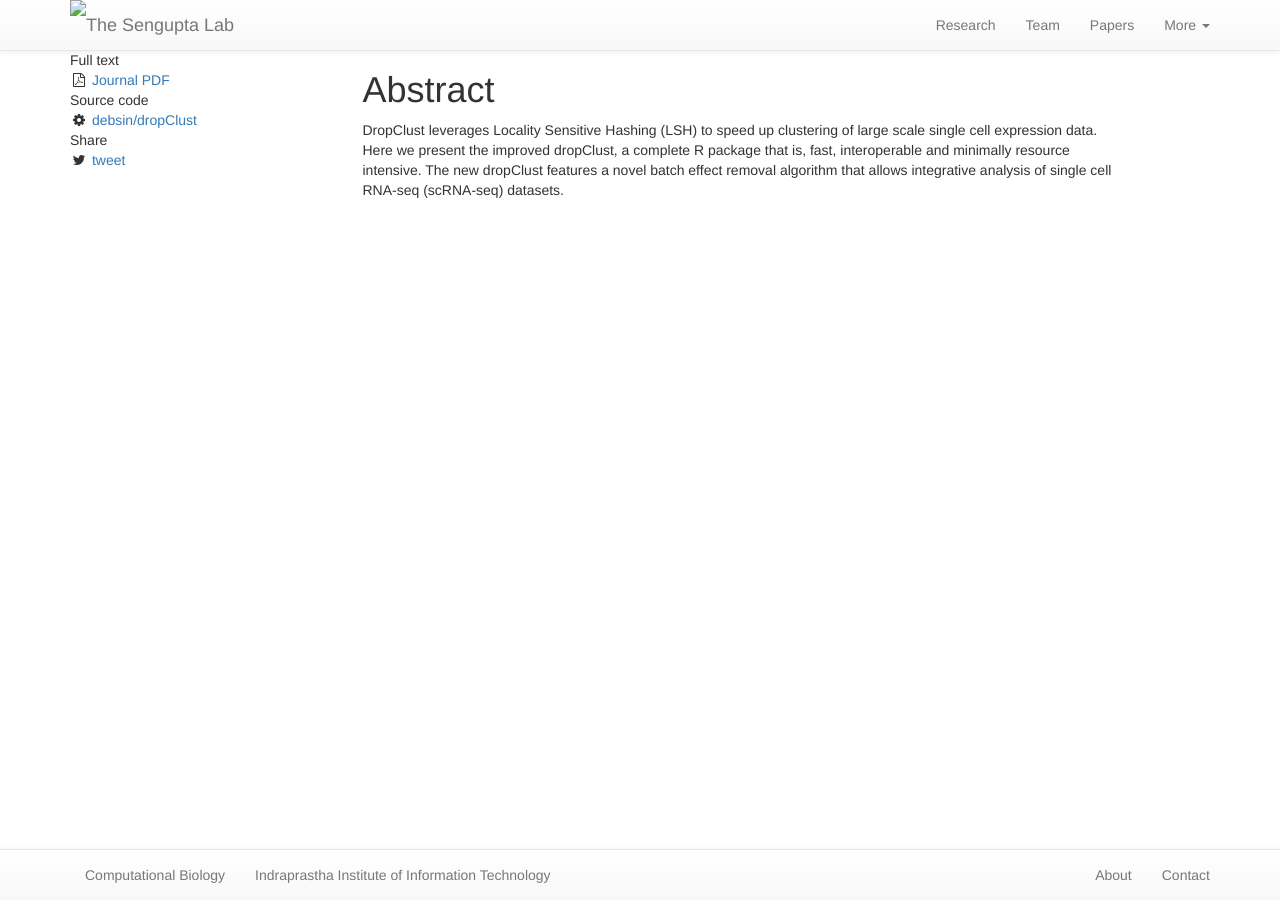
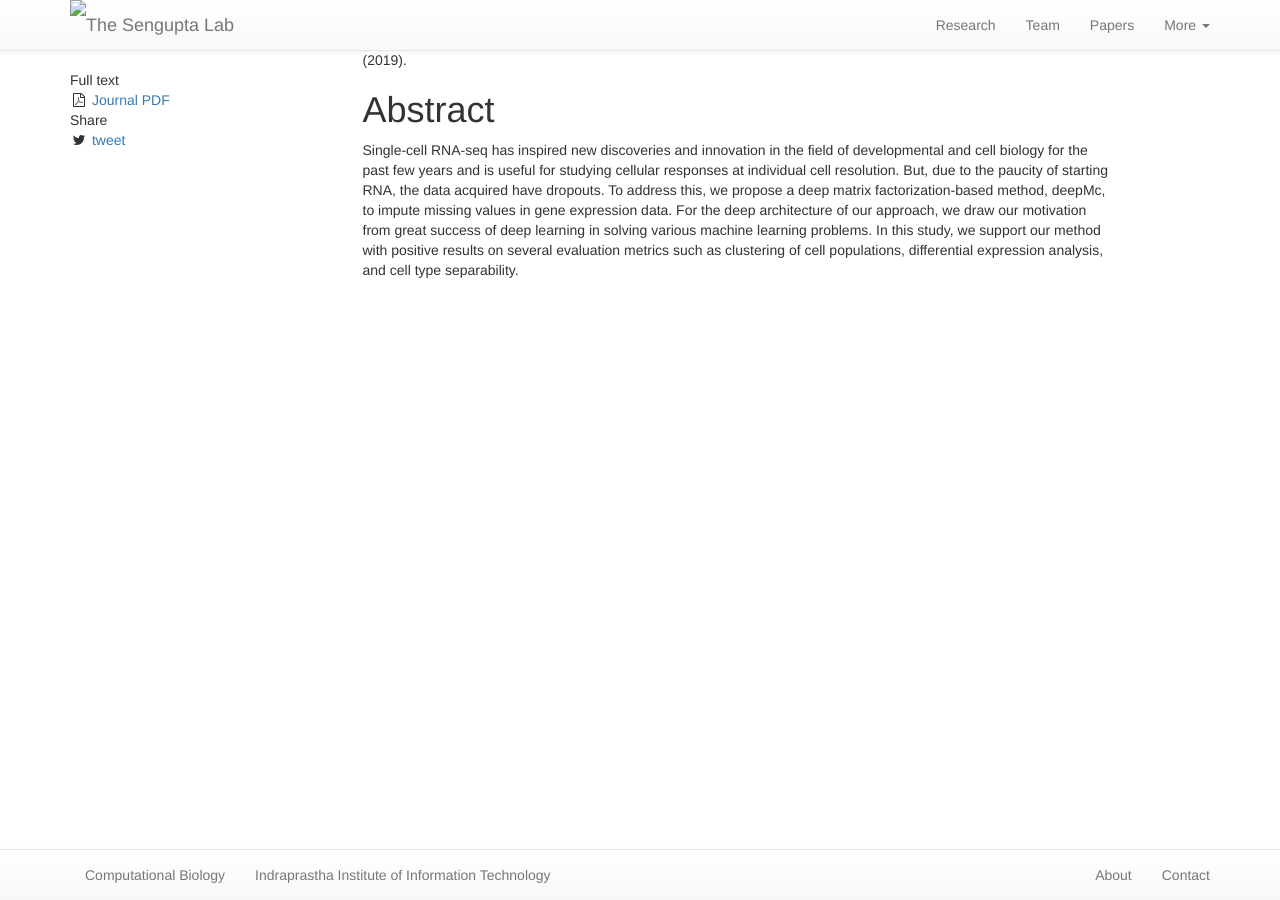
Before and after one commit to debarka/senguptalab.github.io, a Jekyll site: the page built from papers/_posts/2019-10-22-deepMC.md, in a window 1280 px wide. Built offline with Jekyll 4.4.1, drawn with Linux system fonts in a browser that asks for light colours; nearby versions of some CDN libraries; library files that are not in the unit come from our copies.

Commit message:
Update 2019-10-22-deepMC.md

```diff
--- a/papers/_posts/2019-10-22-deepMC.md
+++ b/papers/_posts/2019-10-22-deepMC.md
@@ -1,18 +1,18 @@
 ---
 layout: paper
-title: "Improved dropClust R package with integrative analysis support for scRNA-seq data"
+title: "deepMc: Deep Matrix Completion for Imputation of Single-Cell RNA-seq Data"
 year: "2019"
-shortref: "Sinha et al. Bioinformatics 2019"
+shortref: "Mongia et al. Journal of Computational Biology 2019"
 nickname:
-journal: "Bioinformatics"
+journal: "Journal of Computational Biology"
 volume:
 issue:
 pages:
 authors: "Debajyoti Sinha, Pradyumn Sinha, Ritwik Saha, Sanghamitra Bandyopadhyay, Debarka Sengupta"
-image: https://debarka.github.io/senguptalab/assets/images/papers/dropClustAdvanced.PNG
+image: https://debarka.github.io/senguptalab/assets/images/papers/deepMC.png
 pdf:
-pdflink: https://academic.oup.com/bioinformatics/advance-article-abstract/doi/10.1093/bioinformatics/btz823/5613889?redirectedFrom=fulltext
-github: debsin/dropClust
+pdflink: https://www.liebertpub.com/doi/abs/10.1089/cmb.2019.0278?rfr_dat=cr_pub%3Dpubmed&url_ver=Z39.88-2003&rfr_id=ori%3Arid%3Acrossref.org&journalCode=cmb
+github:
 pmid:
 pmcid:
 f1000:
@@ -29,4 +29,4 @@ tags:
 
 # Abstract
 
-DropClust leverages Locality Sensitive Hashing (LSH) to speed up clustering of large scale single cell expression data. Here we present the improved dropClust, a complete R package that is, fast, interoperable and minimally resource intensive. The new dropClust features a novel batch effect removal algorithm that allows integrative analysis of single cell RNA-seq (scRNA-seq) datasets.
+Single-cell RNA-seq has inspired new discoveries and innovation in the field of developmental and cell biology for the past few years and is useful for studying cellular responses at individual cell resolution. But, due to the paucity of starting RNA, the data acquired have dropouts. To address this, we propose a deep matrix factorization-based method, deepMc, to impute missing values in gene expression data. For the deep architecture of our approach, we draw our motivation from great success of deep learning in solving various machine learning problems. In this study, we support our method with positive results on several evaluation metrics such as clustering of cell populations, differential expression analysis, and cell type separability.
```
